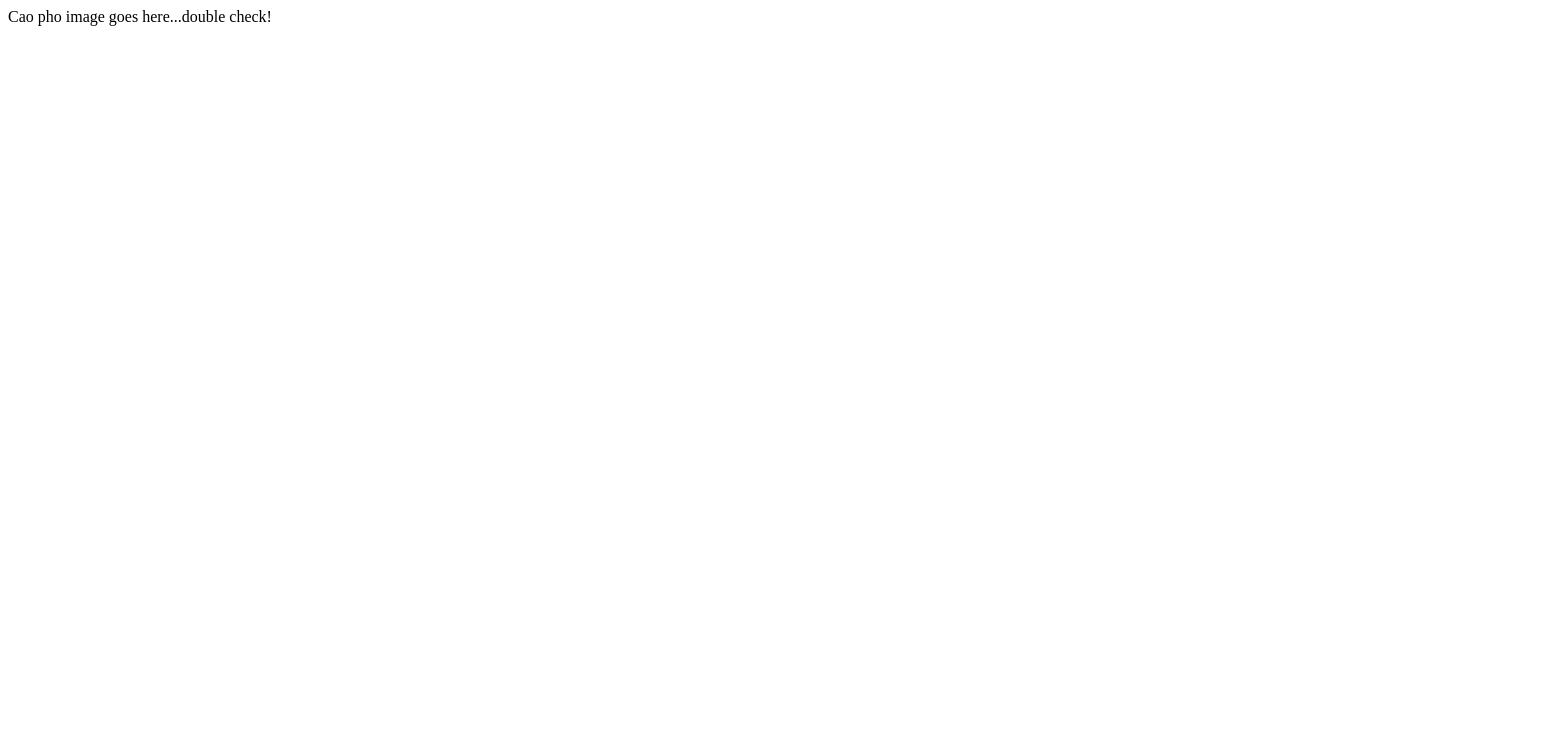
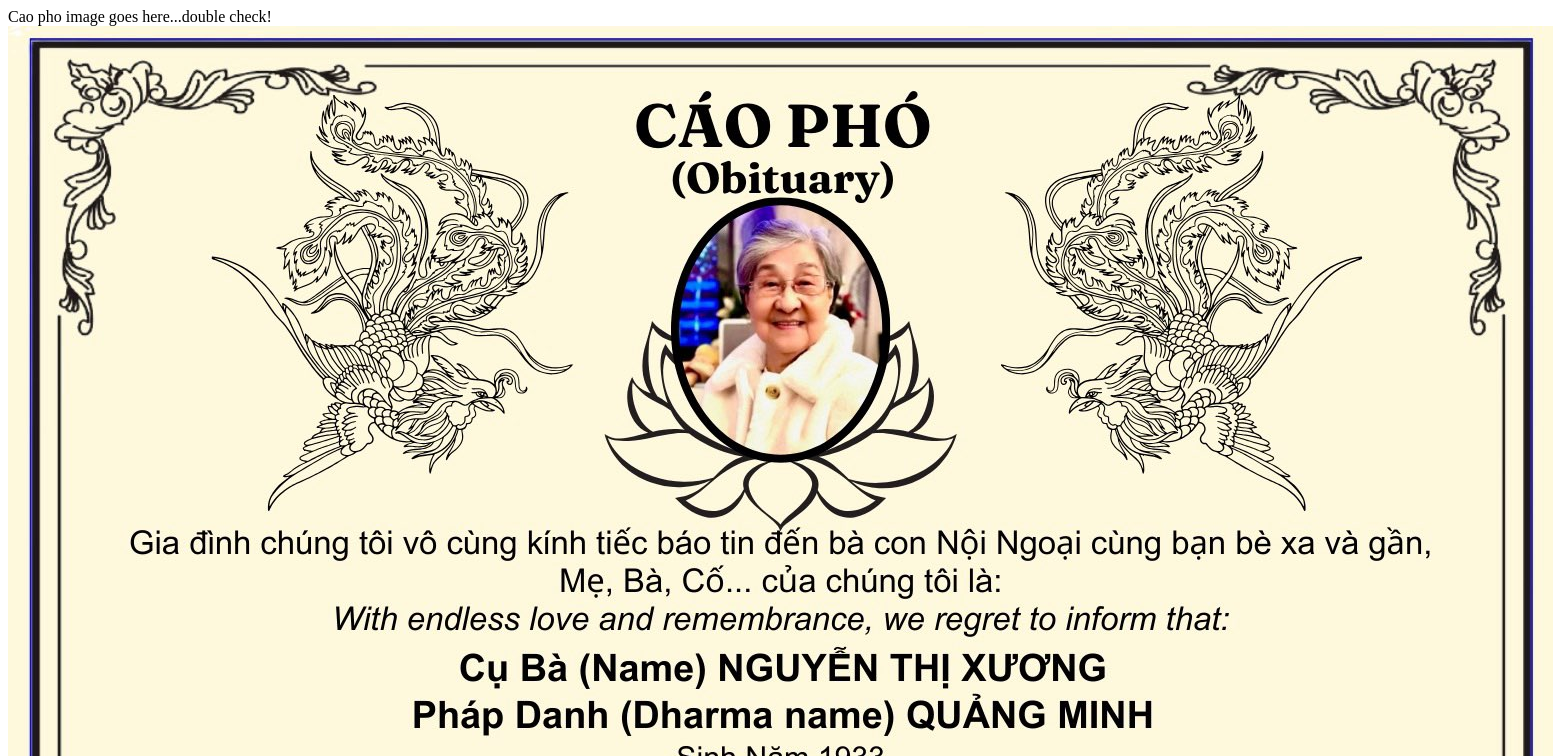
Before and after one commit to xuongnguyenfamily/xuongnguyenfamily, a plain HTML site: page index.html in a window 1280 px wide. Shown: the top 756 px of the page, 1553 px wide, since content can reach past the window. Drawn offline with Linux system fonts and the light colour scheme.

Commit message:
Update index.html

```diff
--- a/index.html
+++ b/index.html
@@ -1 +1,2 @@
 Cao pho image goes here...double check!
+<img src="caopho.JPG" alt="Cao Pho">
```
